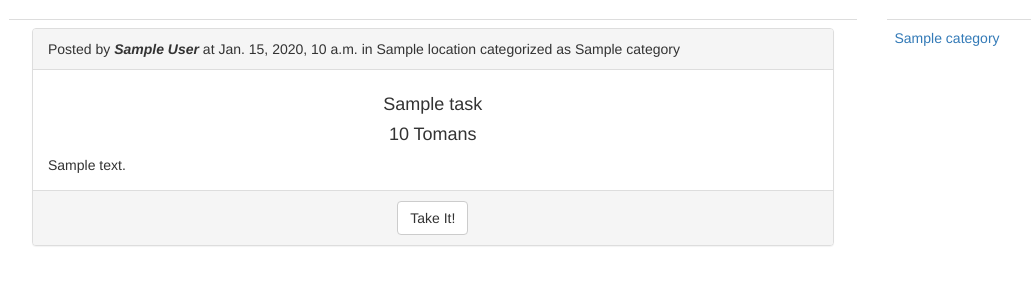
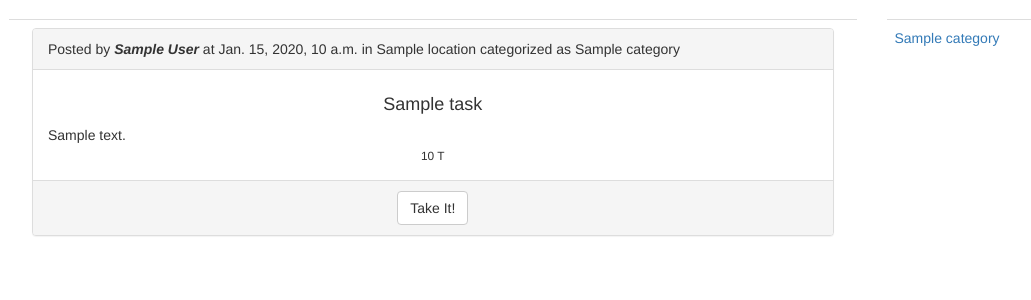
Before and after one commit to mehranakk/taskrabbit, a Django app: template catalogue/templates/tasks.html in a window 1280 px wide. Shown: the part 51-351 px from the top of the page, without its empty margins (61-1092 px from the left). Run offline with Django 3.2, Linux system fonts and the light colour scheme; the template is opened without the code that fills it: most values are stand-ins (such as "Sample title", 1, 10 or a date in 2020); some libraries are stand-ins or nearby versions.

Commit message:
New task page UI polish

```diff
--- a/catalogue/templates/task.html
+++ b/catalogue/templates/task.html
@@ -14,11 +14,14 @@
             <div class="text-center">
                 <h4>{{ task.title }}</h4>
             </div>
-            <div class="text-center">
-                <h4>{{ task.price }} Tomans</h4>
-            </div>
             <div>
                 {{ task.text }}
+            </div>
+            <div class="text-center">
+                <small>
+                    {{ task.price }}
+                    T
+                </small>
             </div>
         </div>
         {% if user %}
```
